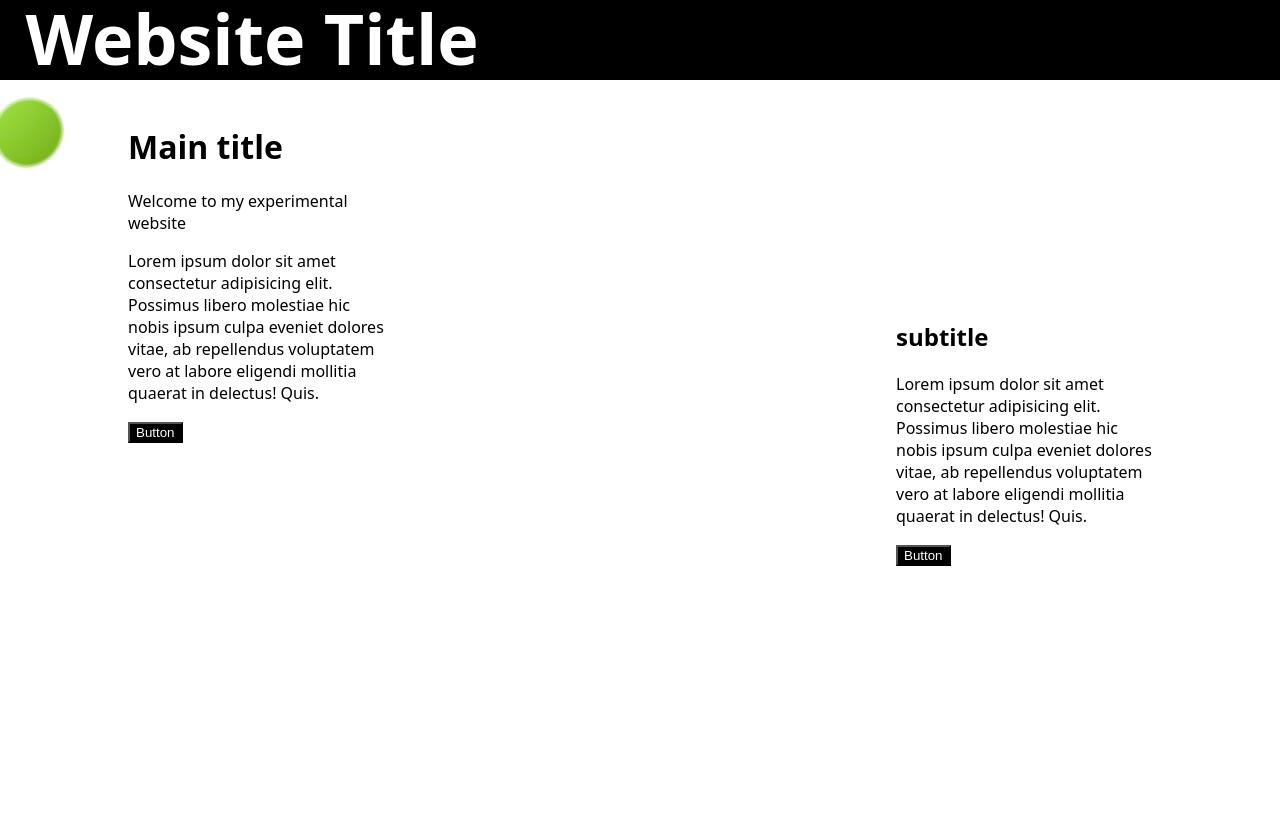
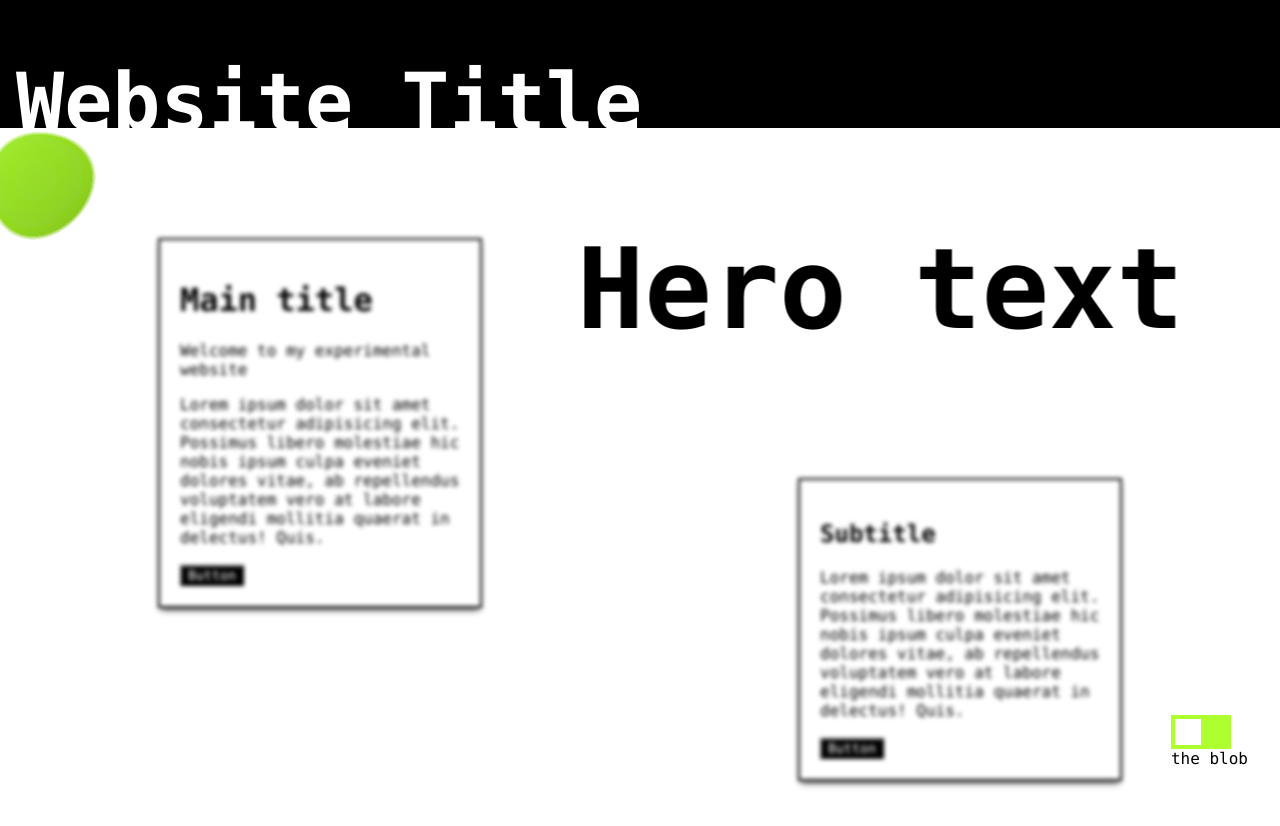
Before and after one commit to connk95/elegant-water-67tt6v, a React (Create React App) app: page / in a window 1280 px wide. Shown: the top 826 px of the page. Built offline with nearby package versions, Linux system fonts and the light colour scheme; the HTML template or start-up script is replaced by a standard one.

Commit message:
add parallax and blob button

```diff
--- a/src/App.tsx
+++ b/src/App.tsx
@@ -17,13 +17,63 @@ export default function App() {
   const [ref, { left, top }] = useMeasure();
 
   const handleMouseMove = (e) => {
-    api.start({ xy: [e.clientX - left, e.clientY - top] });
+    api.start({ xy: [e.pageX - left, e.pageY - top] });
   };
+
+  const chxBox = document.querySelector<HTMLInputElement>(".blob-check");
+  const blob = document.querySelector<HTMLElement>(".blob-container");
+
+  if (chxBox && blob) {
+    chxBox.addEventListener("change", function () {
+      if (chxBox.checked) {
+        blob.style.display = "none";
+      } else {
+        blob.style.display = "block";
+      }
+    });
+  }
+
+  document.addEventListener("scroll", () => {
+    const scrollY = window.scrollY;
+
+    const heroText = document.querySelector<HTMLElement>(".hero-text");
+    const topLeft = document.querySelector<HTMLElement>(".top-left");
+    const bottomRight = document.querySelector<HTMLElement>(".bottom-right");
+
+    if (heroText) {
+      // Hero-text scrolls away slower than the regular speed
+      heroText.style.transform = `translateY(-${scrollY * 0.5}px)`;
+    }
+
+    if (topLeft) {
+      // Top-left scrolls away at the regular speed
+      topLeft.style.transform = `translateY(-${scrollY}px)`;
+    }
+
+    if (bottomRight) {
+      // Bottom-right scrolls away at the regular speed
+      bottomRight.style.transform = `translateY(-${scrollY}px)`;
+    }
+
+    // Optional: background scrolls away at the slowest speed
+    document.body.style.backgroundPositionY = `-${scrollY * 0.2}px`;
+  });
+
 
   return (
     <div>
       <div className="header">
         <h3>Website Title</h3>
+      </div>
+      <div className="toggle-blob">
+        <label className="switch">
+         <input type="checkbox" className="blob-check"/>
+          <span className="slider"></span>
+        </label>
+        <p>the blob</p>
+      </div>
+      <div className="hero-text">
+        <p>Hero text</p>
       </div>
       <div className="top-left">
         <h1>Main title</h1>
@@ -37,7 +87,7 @@ export default function App() {
         <button>Button</button>
       </div>
       <div className="bottom-right">
-        <h2>subtitle</h2>
+        <h2>Subtitle</h2>
         <p>
           Lorem ipsum dolor sit amet consectetur adipisicing elit. Possimus
           libero molestiae hic nobis ipsum culpa eveniet dolores vitae, ab
@@ -46,7 +96,7 @@ export default function App() {
         </p>
         <button>Button</button>
       </div>
-      <div className={styles.container}>
+      <div className="blob-container">
         <svg style={{ position: "absolute", width: 0, height: 0 }}>
           <filter id="goo">
             <feGaussianBlur
--- a/src/index.css
+++ b/src/index.css
@@ -12,6 +12,7 @@ body,
 body {
   font-family: system-ui;
   margin: 0;
+  height: 300vh;
 }
 
 *,
@@ -23,44 +24,167 @@ body {
 .top-left {
   z-index: 1000;
   position: absolute;
-  width: 20vw;
-  margin-left: 10vw;
+  width: 20rem;
+  left: 10rem;
+  top: 15rem;
+  background: white;
+  box-shadow: black 0px 0px 0px 2px, black 0px 4px 6px -1px, rgba(255, 255, 255, 0.08) 0px 1px 0px inset;
+  padding: 20px;
+  filter: blur(2px);
+}
+
+.top-left:hover {
+  filter: blur(0px);
+  transition: filter 0.3s;
 }
 
 .bottom-right {
   z-index: 1000;
   position: absolute;
-  top: 300px;
-  right: 0;
-  width: 20vw;
-  margin-right: 10vw;
+  top: 30rem;
+  right: 10rem;
+  width: 20rem;
+  background: white;
+  box-shadow: black 0px 0px 0px 2px, black 0px 4px 6px -1px, rgba(255, 255, 255, 0.08) 0px 1px 0px inset;
+  padding: 20px;
+  filter: blur(2px);
+}
+
+.bottom-right:hover {
+  filter: blur(0px);
+  transition: filter 0.3s;
 }
 
 .header {
   width: 100%;
   background-color: black;
   margin: 0;
-  margin-bottom: 3vh;
-  height: 10vh;
+  height: 8rem;
   z-index: 10000;
   display: flex;
+  flex-direction: row;
   opacity: 1;
+  margin-bottom: 1rem;
 }
 
 .header > h3 {
   position: absolute;
-  top: -10px;
+  top: 3.5rem;
   margin: 0;
-  margin-left: 2vw;
+  margin-left: 1rem;
   color: white;
-  font-size: 70px;
-}
-
-p {
-
+  font-size: 5rem;
 }
 
 button {
   background-color: black;
   color: white;
 }
+
+h1, h2, h3, p, button {
+  cursor: default;
+  font-family: Consolas,monaco,monospace;
+}
+
+.hero-text {
+  position: absolute;
+  right: 6rem;
+  top: 14rem;
+  z-index: 0;
+}
+
+.hero-text > p {
+  font-size: 7rem;
+  font-weight: 800;
+  margin: 0;
+}
+
+/* The switch - the box around the slider */
+.switch {
+  position: relative;
+  display: inline-block;
+  width: 60px;
+  height: 34px;
+}
+
+/* Hide default HTML checkbox */
+.switch input {
+  opacity: 0;
+  width: 0;
+  height: 0;
+}
+
+/* The slider */
+.slider {
+  position: absolute;
+  cursor: pointer;
+  top: 0;
+  left: 0;
+  right: 0;
+  bottom: 0;
+  background-color: #adff2f;
+  -webkit-transition: .4s;
+  transition: .4s;
+}
+
+.slider:before {
+  position: absolute;
+  content: "";
+  height: 26px;
+  width: 26px;
+  left: 4px;
+  bottom: 4px;
+  background-color: white;
+  -webkit-transition: .4s;
+  transition: .4s;
+}
+
+input:checked + .slider {
+  background-color: black;
+}
+
+input:focus + .slider {
+  box-shadow: 0 0 1px black;
+}
+
+input:checked + .slider:before {
+  -webkit-transform: translateX(26px);
+  -ms-transform: translateX(26px);
+  transform: translateX(26px);
+}
+
+.toggle-blob {
+  position: fixed;
+  right: 2rem;
+  bottom: 2rem;
+  z-index: 1000;
+}
+
+.toggle-blob > p {
+  margin: 0;
+}
+
+/* parallax */
+.hero-text, .top-left, .bottom-right {
+  /* position: absolute; */
+  will-change: transform;
+  transition: transform 0.1s ease-out;
+}
+
+.hero-text {
+  /* left: 50%;
+  top: 10rem; */
+  transform: translateX(-50%);
+  /* font-size: 3rem;
+  z-index: 1000; */
+}
+
+.top-left {
+  /* top: 20rem;
+  left: 10rem; */
+}
+
+.bottom-right {
+  /* top: 50rem;
+  right: 10rem; */
+}
--- a/src/styles.module.css
+++ b/src/styles.module.css
@@ -2,7 +2,7 @@
   position: absolute;
   will-change: transform;
   border-radius: 50%;
-  background: greenyellow;
+  background: #adff2f;
   box-shadow: 10px 10px 5px 0px rgba(0, 0, 0, 0.75);
   opacity: 0.6;
 }
@@ -13,13 +13,13 @@
 }
 
 .hooksMain > div:nth-child(2) {
-  width: 125px;
-  height: 125px;
+  width: 185px;
+  height: 185px;
 }
 
 .hooksMain > div:nth-child(3) {
-  width: 75px;
-  height: 75px;
+  width: 95px;
+  height: 95px;
 }
 
 .hooksMain > div::after {
@@ -50,7 +50,7 @@
 .hooksMain {
   position: absolute;
   width: 100%;
-  height: 100%;
+  height: 300vh;
   filter: url("#goo");
   overflow: hidden;
   background: transparent;
```
